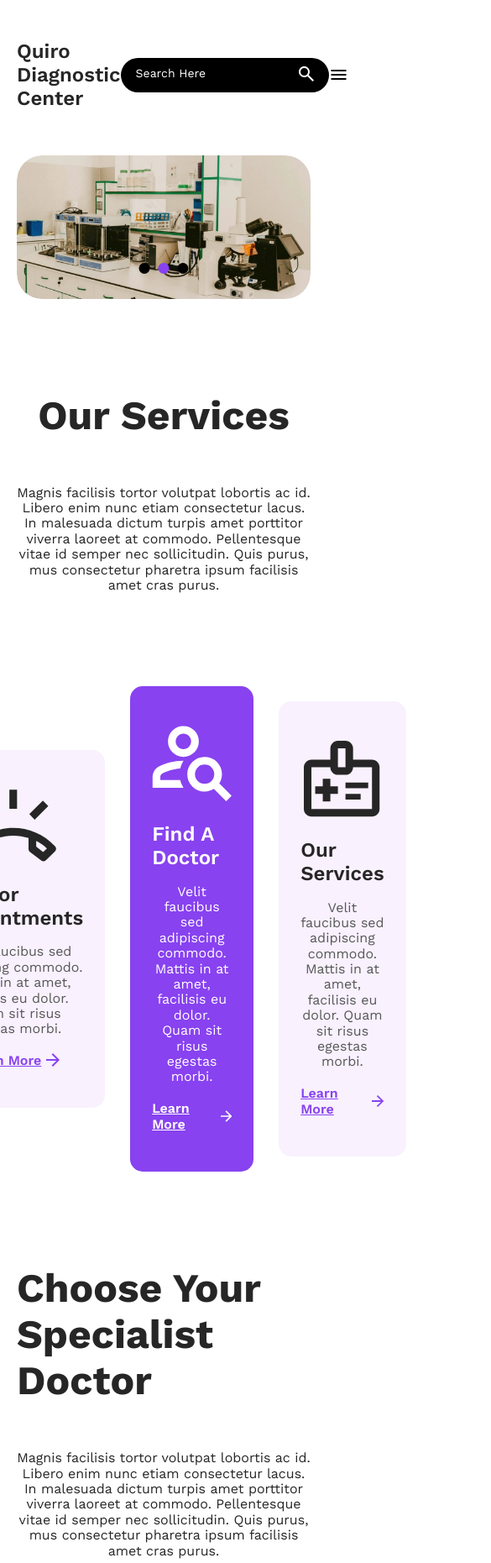
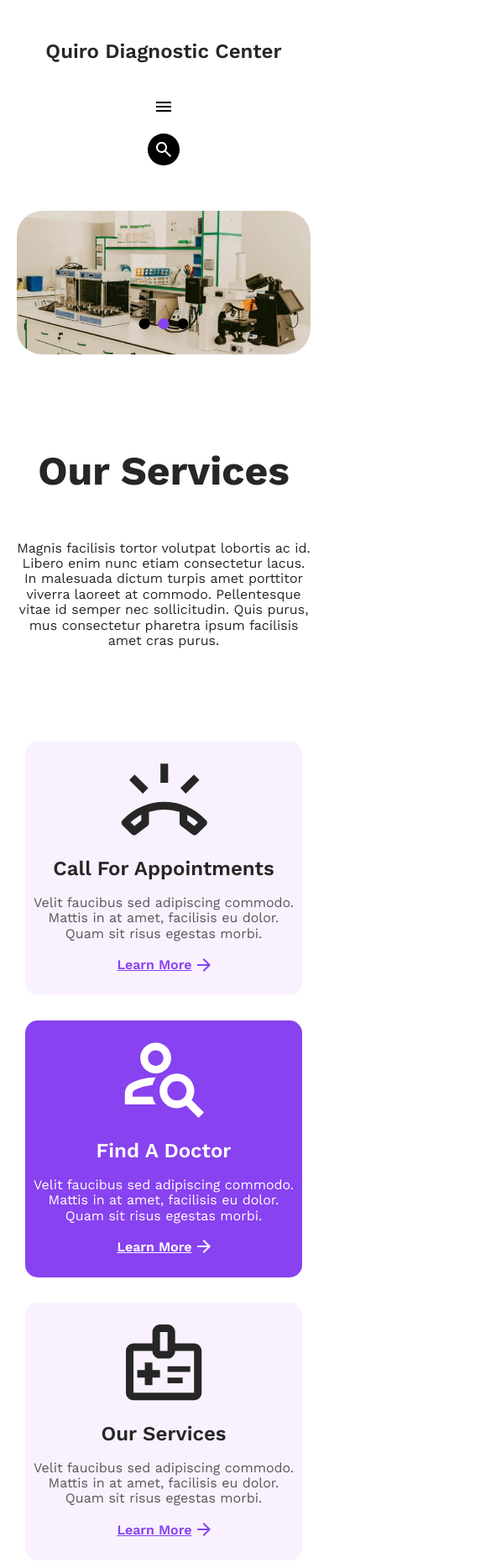
Before and after one commit to odrryl/LS_15, a plain HTML site: page index.html in a window 390 px wide. Shown: the top 1861 px of the page at 84% size, 585 px wide, since content can reach past the window. Drawn offline with nearby package versions, Linux system fonts and the light colour scheme.

Commit message:
second commit

```diff
--- a/index.html
+++ b/index.html
@@ -30,6 +30,7 @@
 			</ul>
 
 		</div>
+		<span class="material-icons icon-menu" onclick="navToggle()">menu</span>
 
 		<div class="header__search">
 
@@ -42,7 +43,7 @@
 
 
 		</div>
-		<span class="material-icons icon-menu" onclick="navToggle()">menu</span>
+
 
 	</header>
 
@@ -161,7 +162,7 @@
 									Mattis in at amet, facilisis eu dolor. Quam sit risus egestas morbi.Velit faucibus sed adipiscing commodo.
 									Mattis in at amet, facilisis eu dolor. Quam sit risus egestas morbi.Velit faucibus sed adipiscing</p>
 
-									<a href="/" class="booking__btn">Book Appointment</a>
+									<a href="/" class="doctor__booking__btn">Book Appointment</a>
 
 						</div>
 
@@ -181,7 +182,7 @@
 									Mattis in at amet, facilisis eu dolor. Quam sit risus egestas morbi.Velit faucibus sed adipiscing commodo.
 									Mattis in at amet, facilisis eu dolor. Quam sit risus egestas morbi.Velit faucibus sed adipiscing</p>
 
-									<a href="/" class="booking__btn">Book Appointment</a>
+									<a href="/" class="doctor__booking__btn">Book Appointment</a>
 
 						</div>
 
@@ -202,7 +203,7 @@
 									Mattis in at amet, facilisis eu dolor. Quam sit risus egestas morbi.Velit faucibus sed adipiscing commodo.
 									Mattis in at amet, facilisis eu dolor. Quam sit risus egestas morbi.Velit faucibus sed adipiscing</p>
 
-									<a href="/" class="booking__btn">Book Appointment</a>
+									<a href="/" class="doctor__booking__btn">Book Appointment</a>
 
 						</div>
 
@@ -223,7 +224,7 @@
 									Mattis in at amet, facilisis eu dolor. Quam sit risus egestas morbi.Velit faucibus sed adipiscing commodo.
 									Mattis in at amet, facilisis eu dolor. Quam sit risus egestas morbi.Velit faucibus sed adipiscing</p>
 
-									<a href="/" class="booking__btn">Book Appointment</a>
+									<a href="/" class="doctor__booking__btn">Book Appointment</a>
 
 						</div>
 
@@ -244,7 +245,7 @@
 									Mattis in at amet, facilisis eu dolor. Quam sit risus egestas morbi.Velit faucibus sed adipiscing commodo.
 									Mattis in at amet, facilisis eu dolor. Quam sit risus egestas morbi.Velit faucibus sed adipiscing</p>
 
-									<a href="/" class="booking__btn">Book Appointment</a>
+									<a href="/" class="doctor__booking__btn">Book Appointment</a>
 
 						</div>
 
@@ -264,7 +265,7 @@
 									Mattis in at amet, facilisis eu dolor. Quam sit risus egestas morbi.Velit faucibus sed adipiscing commodo.
 									Mattis in at amet, facilisis eu dolor. Quam sit risus egestas morbi.Velit faucibus sed adipiscing</p>
 
-									<a href="/" class="booking__btn">Book Appointment</a>
+									<a href="/" class="doctor__booking__btn">Book Appointment</a>
 
 						</div>
 
@@ -318,9 +319,9 @@
 					</div></div>
 
 
-					<div><h4 class="footer__title">Email</h4>
-					<a class="footer__desc" href="mailto:name@email.com">name@email.com </a>
-				</div>
+					<div class="footer__email__group"><h4 class="footer__title">Email</h4>
+					<a class="footer__desc" href="mailto:name@email.com">name@email.com</a>
+					</div>
 				</div>
 
 
--- a/scss/components/_doctors.scss
+++ b/scss/components/_doctors.scss
@@ -1,72 +1,69 @@
 .doctors {
-
   display: flex;
   flex-direction: column;
   align-items: center;
   margin-bottom: 130rem;
 
-
   &__group {
-
     display: grid;
     grid-template-columns: repeat(3, 1fr);
     grid-template-rows: repeat(2, 1fr);
     grid-column-gap: 27rem;
-grid-row-gap: 28rem;
+    grid-row-gap: 27rem;
+
+    @include desktop-small {
+      grid-template-columns: repeat(2, 1fr);
+      grid-template-rows: repeat(3, 1fr);
     }
 
-
+    @include tablet-small {
+      grid-template-columns: 1fr;
+      grid-template-rows: repeat(6, 1fr);
+    }
+  }
 }
 
 .doctor {
   display: flex;
   flex-direction: column;
-    align-items: center;
+  justify-content: center;
+  align-items: flex-start;
 
   border-radius: 20rem;
-    padding: 33rem 29rem;
+  padding: 44rem 38rem 33rem 39rem;
+
   background: var(--secondary-color);
+  width: 370rem;
 
-
+  @include mobile {
+    padding: 22rem 18rem 11rem 19rem;
+    align-items: center;
+  }
 
   &__header {
-
     display: flex;
     gap: 13rem;
     align-items: center;
     margin-top: 11rem;
-
-
-
   }
   &__profile {
-
     display: flex;
     flex-direction: column;
     gap: 3rem;
-
-
-
   }
   &__name {
-
-
     font-weight: 600;
     font-size: 20rem;
     color: var(--text-color-primary);
     line-height: 23rem;
   }
   &__speciality {
-
     font-weight: 400;
     font-size: 16rem;
     color: var(--text-color-secondary);
     line-height: 19rem;
-
-
   }
   &__info {
-
     margin-top: 25rem;
     max-width: 293rem;
     line-height: 19rem;
@@ -74,36 +71,31 @@ font-weight: 400;
     font-size: 16rem;
     color: var(--text-color-secondary);
     margin-bottom: 28rem;
+
+    @include mobile {
+      max-width: 200rem;
+    }
   }
 
-
-
-}
-
-
-.booking__btn {
-
+  &__booking__btn {
     display: inline-block;
     cursor: pointer;
     font-weight: 600;
     font-size: 20rem;
     color: var(--secondary-color);
-line-height: 23rem;
+
     transition: var(--transition);
-
 
     border-radius: var(--border-radius-primary);
 
     background: var(--primary-color);
     padding: 10rem 49rem;
-
-
-
-
+  }
+  @include mobile {
+    padding: 10rem 29rem;
   }
 
-.booking__btn:hover{
-
+  &__booking__btn:hover {
     transform: scale(1.1);
-
   }
+}
--- a/scss/components/_footer.scss
+++ b/scss/components/_footer.scss
@@ -1,6 +1,4 @@
 .footer {
-
-
   margin-inline: auto;
   display: flex;
   justify-content: center;
@@ -10,60 +8,75 @@
   padding: 106rem 12rem;
   gap: 108rem;
 
-    &__clinic{
+  @include tablet {
+    gap: 50rem;
+    padding: 56rem 12rem;
 
-
-
-
+    flex-direction: column;
+    align-items: center;
   }
 
+  &__clinic {
+  }
 
   &__clinic_desc {
-
     margin-top: 26rem;
     font-weight: 400;
     font-size: 16rem;
     color: var(--text-color-primary);
     line-height: 19rem;
     max-width: 431rem;
+
+    @include tablet {
+      text-align: center;
+    }
   }
   &__contact {
     display: flex;
     flex-direction: column;
     gap: 37rem;
-
   }
   &__title {
-
     font-weight: 600;
     font-size: 20rem;
     color: var(--text-color-primary);
     line-height: 23rem;
     margin-bottom: 9rem;
+
+    @include tablet {
+      text-align: center;
+    }
   }
   &__desc {
-
     font-weight: 400;
     font-size: 16rem;
     color: var(--text-color-primary);
 
-
+    @include tablet {
+      text-align: center;
+    }
   }
   &__contact__group {
     display: flex;
     gap: 16rem;
+
+    @include tablet {
+      justify-content: center;
+    }
   }
 
   &__info__title {
-
     @extend .footer__title;
     margin-bottom: 17rem;
-
   }
   &__info__desc {
-
     @extend .footer__desc;
     padding-bottom: 15rem;
   }
 
+  &__email__group {
+    @include tablet {
+      text-align: center;
     }
+  }
+}
--- a/scss/components/_header.scss
+++ b/scss/components/_header.scss
@@ -4,6 +4,10 @@
   justify-content: space-between;
   margin-top: 47rem;
 
+  @include mobile {
+    flex-direction: column;
+    gap: 20rem;
+  }
 
   &__ul {
     display: flex;
@@ -24,13 +28,12 @@
       justify-content: center;
       transform: translateX(-120%);
       transition: var(--transition);
+      z-index: 2;
     }
 
     &._active {
       transform: translateX(0);
     }
-
-
 
     .icon-close {
       position: absolute;
@@ -41,8 +44,6 @@
   }
 
   &__a {
-
-
     font-weight: 400;
     font-size: 16rem;
     color: var(--black);
@@ -50,29 +51,19 @@
     transition: var(--transition);
     line-height: 19rem;
 
-
-		span{
-
+    span {
       color: var(--primary-color);
       font-weight: 600;
-
-
     }
-
-
-
 
     @include tablet {
       color: var(--white);
     }
   }
 
-
-
-	&__a:hover{
+  &__a:hover {
     color: var(--primary-color);
     font-weight: 600;
-
   }
 
   &__a:hover::before,
@@ -94,37 +85,33 @@
     background: var(--primary-color);
   }
 
-
-
-
   &__search {
-
-
-
-
   }
 
-	&__search__form{
+  &__search__form {
     border-radius: var(--border-radius-primary);
     background: var(--black);
     padding: 10rem 18rem;
 
-
     display: flex;
 
-		justify-content: flex-start ;
+    justify-content: flex-start;
     max-width: 278rem;
 
     gap: 15rem;
 
-
-
     margin-inline: auto;
 
+    @include tablet {
+      padding: 10rem;
+      gap: 0;
+    }
   }
 
-	&_search_input{
-
+  &_search_input {
+    @include tablet {
+      display: none;
+    }
 
     border: none;
     font-family: var(--ff);
@@ -135,35 +122,22 @@
     line-height: 16rem;
     padding-bottom: 5rem;
 
-
     &::placeholder {
       color: var(--white);
-
-
-
-
     }
-
   }
 
   &_search_btn {
-
-
-
     background: none;
     border: none;
     display: inline-flex;
 
     cursor: pointer;
 
-
-
-
+    @include tablet {
     }
-
   }
-
-
+}
 
 .icon-menu,
 .icon-close {
@@ -171,6 +145,6 @@
   display: none;
 
   @include tablet {
-		display: inline-block;
+    display: flex;
   }
 }
--- a/scss/components/_join.scss
+++ b/scss/components/_join.scss
@@ -3,7 +3,6 @@
   padding: 77rem 20rem 83rem 20rem;
   text-align: center;
   background: #1c1b1f;
-
 
   &__title {
     font-family: var(--ff);
@@ -36,7 +35,6 @@
     &::placeholder {
       color: #6c6c6c;
     }
-
   }
 
   &__btn {
@@ -66,6 +64,5 @@
         display: inline-block;
       }
     }
-
   }
 }
--- a/scss/components/_service.scss
+++ b/scss/components/_service.scss
@@ -4,70 +4,52 @@ flex-direction: column;
   align-items: center;
   margin-bottom: 111rem;
 
+  &__group {
+    display: flex;
+    gap: 30rem;
+    align-items: center;
+    justify-content: center;
 
-
-    &__group {
-
-display: grid;
-grid-template-columns: repeat(3, 1fr);
-grid-template-rows: 1fr;
-grid-column-gap: 30rem;
-grid-row-gap: 30rem;
-align-items: center;
-justify-items: center;
-max-width: 1170px;
-
+    @include desktop-small {
+      flex-direction: column;
+    }
   }
 
   &__block {
+    border-radius: 15rem;
 
-        border-radius: 15rem;
-        max-width: 370rem;
     background: var(--secondary-color);
-        padding: 47rem 26rem;
+    padding: 46rem 26rem 47rem 26rem;
     display: flex;
     flex-direction: column;
     align-items: center;
-
-
-
-
+    @include mobile {
+      padding: 26rem 6rem 27rem 6rem;
+    }
   }
 
-
-
   &__block__title {
-
     font-weight: 600;
     font-size: 24rem;
     color: var(--text-color-primary);
     margin-top: 26rem;
-
   }
   &__block__desc {
-
-
     font-weight: 400;
     font-size: 16rem;
     text-align: center;
+    width: 318rem;
     color: var(--text-color-secondary);
     margin-top: 17rem;
     margin-bottom: 18rem;
-
   }
 
-
-    &__block__link__group{
-
+  &__block__link__group {
     display: flex;
     align-items: center;
-
-
   }
 
   &__block__link {
-
-
     font-weight: 600;
     font-size: 16rem;
     line-height: 19rem;
@@ -76,16 +58,9 @@ text-decoration: underline;
     color: var(--primary-color);
     cursor: pointer;
     margin-right: 6rem;
-
-
-
-
-
   }
 
-
   &__block__center {
-
     @extend .service__block;
     background: var(--primary-color);
   }
@@ -101,11 +76,4 @@ margin-right: 6rem;
     @extend .service__block__link;
     color: var(--white);
   }
-
-
-
-
-
-
-
 }
--- a/scss/layout/_base.scss
+++ b/scss/layout/_base.scss
@@ -22,32 +22,29 @@ body {
   border-radius: 50rem;
 }
 
-h1{
-
+h1 {
   font-weight: 600;
   font-size: 24rem;
   color: var(--text-color-primary);
   line-height: 28rem;
+  @include tablet {
+    text-align: center;
+  }
 }
 
-
 .title {
-
-
   font-weight: 700;
   font-size: 48rem;
   color: var(--text-color-primary);
   margin-bottom: 56rem;
-
+  text-align: center;
 }
 
 .desc {
-
   font-weight: 400;
   font-size: 16rem;
   text-align: center;
   color: var(--text-color-primary);
   max-width: 837px;
   margin-bottom: 111rem;
-
 }
```
Also changed, not shown: owl/owl.carousel.css, style.css, 1 other file. Lines whose indentation alone changed are shown as unchanged.
